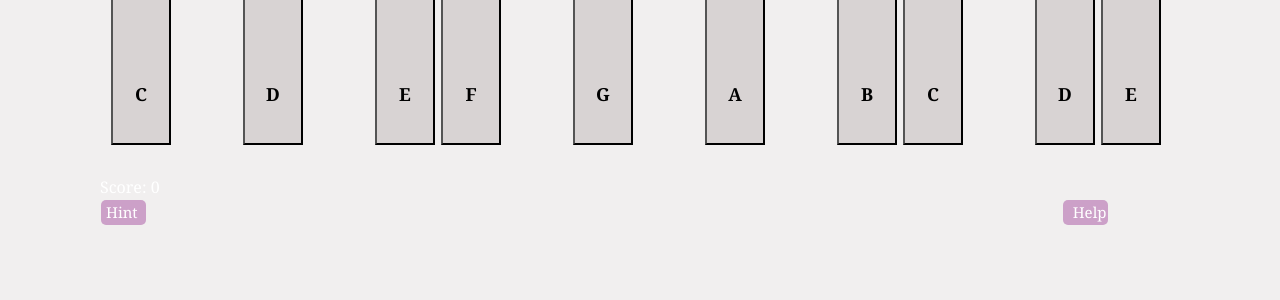
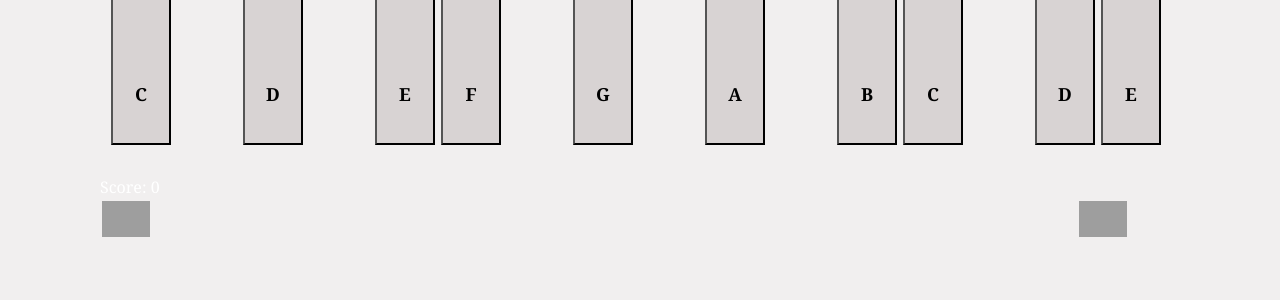
Before and after one commit to sanmati02/uigoated, a Flask app: page /quiz/1 in a window 1280 px wide. Shown: the part 429-729 px from the top of the page. Run offline with Flask 2, Linux system fonts and the light colour scheme; some libraries are stand-ins or nearby versions; grey boxes are pictures that could not be loaded.

Commit message:
added icons

```diff
--- a/static/main.css
+++ b/static/main.css
@@ -119,8 +119,9 @@
     cursor: pointer;
     margin: 1px;
     padding: 1px;
-    width: 10px;
     margin-left: 425px;
+    width: 50px;
+
   }
 
     #popper1{
@@ -128,7 +129,7 @@
     cursor: pointer;
     margin: 1px;
     padding: 1px;
-    width: 10px;
+    width: 50px;
   }
 
   #pop{
@@ -228,3 +229,7 @@
 .extraPadding{
   margin-left: -90px !important;
 }
+
+.img{
+
+}
--- a/templates/learn.html
+++ b/templates/learn.html
@@ -48,7 +48,8 @@
 
     <br>
 
-    <div class = helpButton id="popper1">Help</div>
+    <img id = "popper1" src="https://www.freeiconspng.com/uploads/help-icon-12.png" >
+    <!-- <div class = helpButton id="popper1">Help</div> -->
 
 
     <div id="pop">
--- a/templates/practice.html
+++ b/templates/practice.html
@@ -49,7 +49,7 @@
     </div>
     <br>
 
-    <div class = "helpButton" id="popper1">Help</div>
+    <img id = "popper1" src="https://www.freeiconspng.com/uploads/help-icon-12.png" >
 
 
     <div id="pop">
--- a/templates/quiz.html
+++ b/templates/quiz.html
@@ -45,14 +45,16 @@
     </div>
     <div id="score">Score: {{score}}</div>
     <div class ="row">
-        <div class = "col-md-6">
-            <div class = helpButton id="popper1">Hint</div></br>
+        <div class = "col-md-6 leftMargin">
+            <!-- <div class = helpButton id="popper1">Hint</div></br> -->
+            <img id = "popper1" src = "https://th.bing.com/th/id/R.426fa754f6063a43025beb1820aaeb22?rik=ZV%2b%2bz9%2bzU%2fqPYQ&riu=http%3a%2f%2fcdn.onlinewebfonts.com%2fsvg%2fdownload_347065.png&ehk=OHLN2F69%2ftJoMbcK0uFYjrsC1RTBZb2rf7%2bN58%2fbXOw%3d&risl=&pid=ImgRaw&r=0">
+            </br>
             <div id="hint">
                 <p>{{question.hint}}</p>
             </div>
         </div>
         <div class = "col-md-6">
-            <div class = helpButton id="popper">Help</div></br>
+            <img id = "popper" src="https://www.freeiconspng.com/uploads/help-icon-12.png" >
             <div id="pop">
                 <p>{{question.text}}</p>
             </div>
```
Also changed, not shown: static/help_icon.jpg (added).
